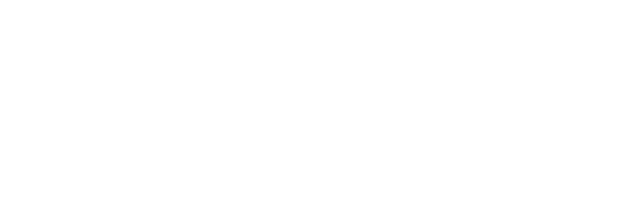
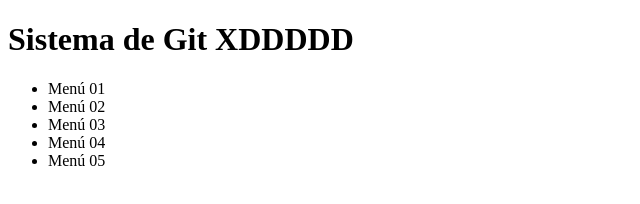
Before and after one commit to anamartinez1192/cursogit, a plain HTML site: page index.html in a window 1280 px wide. Shown: the whole page, without its empty margins (0-640 px from the left). Drawn offline with Linux system fonts and the light colour scheme.

Commit message:
Encabezado y menu

```diff
--- a/index.html
+++ b/index.html
@@ -5,6 +5,17 @@
 	<title>Curso de Git/GitHub</title>
 </head>
 <body>
-
+	<header>
+		<h1>Sistema de Git XDDDDD</h1>
+		<nav>
+			<ul>
+				<li>Menú 01</li>
+				<li>Menú 02</li>
+				<li>Menú 03</li>
+				<li>Menú 04</li>
+				<li>Menú 05</li>
+			</ul>
+		</nav>
+	</header>
 </body>
 </html>
```
